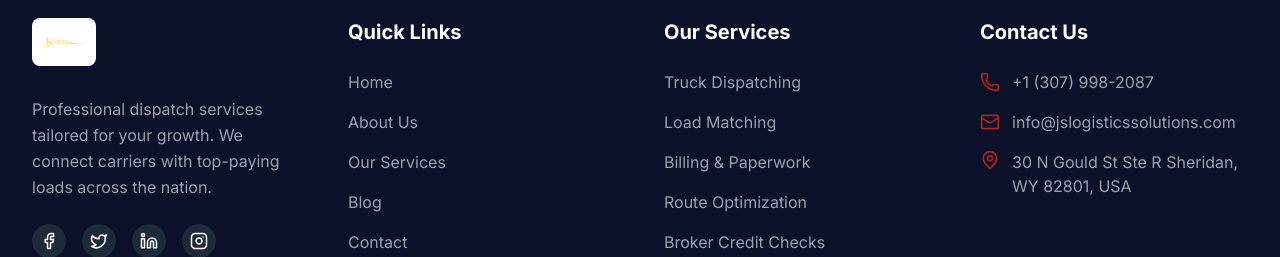
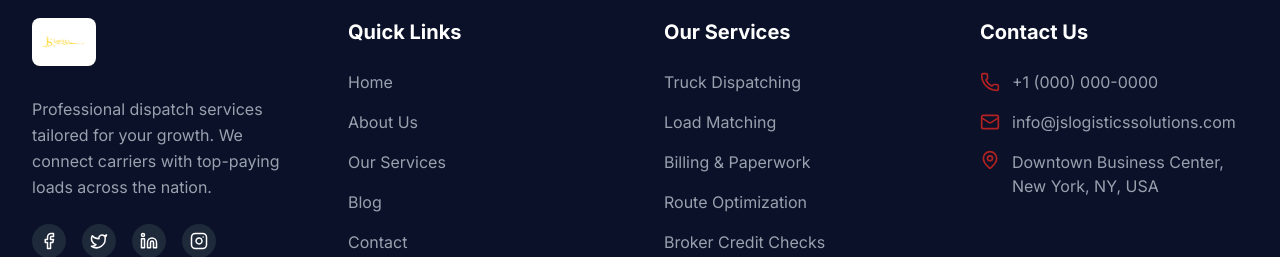
Before and after one commit to HasnainAbbasSial/js-logistics-solutions, a Next.js app: page /privacy-policy in a window 1280 px wide. Shown: the part 1696-1953 px from the top of the page. Built offline with nearby package versions, Linux system fonts and the light colour scheme.

Commit message:
Cleanup remaining old contact info

```diff
--- a/src/components/Footer.tsx
+++ b/src/components/Footer.tsx
@@ -77,8 +77,8 @@ const Footer = () => {
                         <ul className="space-y-4">
                             <li className="flex items-center gap-3">
                                 <Phone className="text-primary" size={20} />
-                                <Link href="tel:+13079982087" className="text-gray-400 hover:text-white transition-colors">
-                                    +1 (307) 998-2087
+                                <Link href="tel:+10000000000" className="text-gray-400 hover:text-white transition-colors">
+                                    +1 (000) 000-0000
                                 </Link>
                             </li>
                             <li className="flex items-center gap-3">
@@ -90,7 +90,7 @@ const Footer = () => {
                             <li className="flex items-start gap-3">
                                 <MapPin className="text-primary shrink-0" size={20} />
                                 <span className="text-gray-400">
-                                    30 N Gould St Ste R Sheridan, WY 82801, USA
+                                    Downtown Business Center, New York, NY, USA
                                 </span>
                             </li>
                         </ul>
--- a/src/components/Navbar.tsx
+++ b/src/components/Navbar.tsx
@@ -108,7 +108,7 @@ const Navbar = () => {
 
                 {/* CTA Button */}
                 <Link
-                  href="tel:+13079982087"
+                  href="tel:+10000000000"
                   className="ml-4 bg-gradient-to-r from-primary to-red-600 text-white px-6 py-2.5 rounded-full font-bold
                     flex items-center gap-2 shadow-lg shadow-primary/25
                     hover:shadow-xl hover:shadow-primary/40 hover:scale-105 hover:-translate-y-0.5
@@ -118,7 +118,7 @@ const Navbar = () => {
                   }}
                 >
                   <Phone size={16} className="animate-[wiggle_2s_ease-in-out_infinite]" />
-                  <span className="hidden lg:inline">+1 (307) 998-2087</span>
+                  <span className="hidden lg:inline">+1 (000) 000-0000</span>
                   <span className="lg:hidden">Call</span>
                 </Link>
               </div>
```
